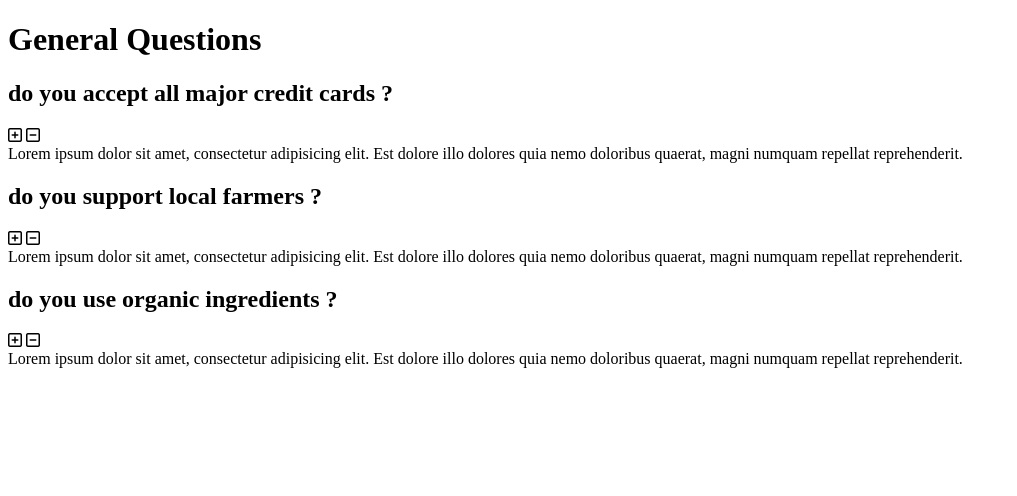
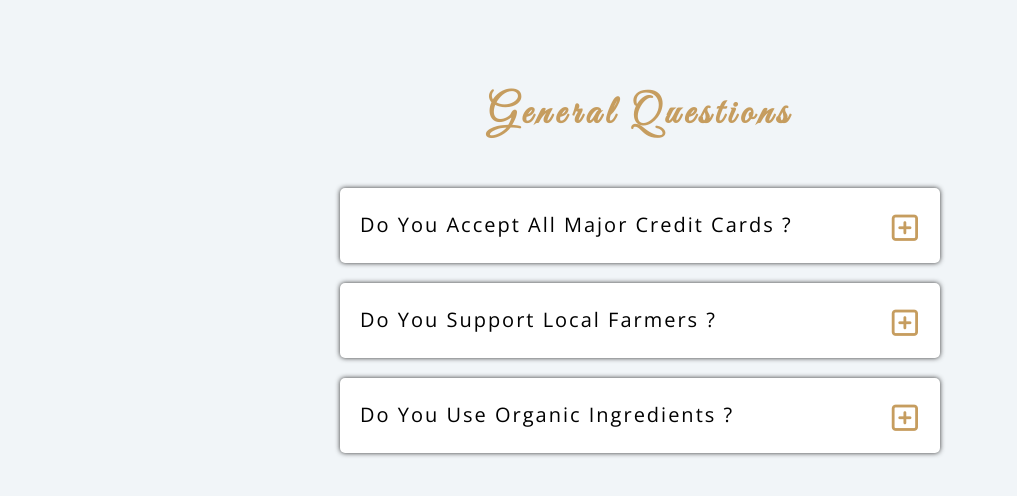
Before and after one commit to Dalien4/questionnaire, a plain HTML site: page index.html in a window 1280 px wide. Shown: the whole page, without its empty margins (0-1017 px from the left). Drawn offline with nearby package versions, Linux system fonts and the light colour scheme; a script that the page names is missing.

Commit message:
mise en place des dernières fonctionnalités

```diff
--- /dev/null
+++ b/app.js
@@ -0,0 +1,35 @@
+// on déclare les variables
+const main = document.querySelector(".main");
+const boutons = document.querySelectorAll(".fa-regular");
+const contenus = document.querySelectorAll(".article__contenu");
+
+main.addEventListener("click", function (event) {
+  const dataId = event.target.dataset.id;
+  const element = document.getElementById(dataId);
+
+  if (dataId) {
+    // on vérifie si le bouton est en plus
+    const plus = event.target.classList.contains("fa-plus-square");
+
+    // on désactive tous les contenus potentiellement actifs
+    contenus.forEach(function(contenu){
+        contenu.classList.remove("article__contenu--actif");
+    });
+
+    // on converti en plus tous les boutons actuellement en moins
+    boutons.forEach(function(bouton){
+        bouton.classList.remove("fa-minus-square");
+        bouton.classList.add("fa-plus-square");
+    });
+
+    // on inverse l'état d'origine du bouton
+    if(plus){
+        event.target.classList.remove("fa-plus-square");
+        event.target.classList.add("fa-minus-square");
+        element.classList.add("article__contenu--actif");
+    } else {
+        event.target.classList.remove("fa-minus-square");
+        event.target.classList.add("fa-plus-square");
+    }
+  }
+});
--- a/index.html
+++ b/index.html
@@ -1,11 +1,21 @@
 <!DOCTYPE html>
 <html lang="fr">
   <head>
-    <meta charset="UTF-8">
-    <meta name="viewport" content="width=device-width, initial-scale=1.0">
+    <meta charset="UTF-8" />
+    <meta name="viewport" content="width=device-width, initial-scale=1.0" />
 
-    <link rel="stylesheet" href="style.css">
-    <link rel="stylesheet" href="https://cdnjs.cloudflare.com/ajax/libs/font-awesome/6.2.0/css/all.min.css" integrity="sha512-xh6O/CkQoPOWDdYTDqeRdPCVd1SpvCA9XXcUnZS2FmJNp1coAFzvtCN9BmamE+4aHK8yyUHUSCcJHgXloTyT2A==" crossorigin="anonymous" referrerpolicy="no-referrer" />
+    <link rel="stylesheet" href="style.css" />
+    <link
+      rel="stylesheet"
+      href="https://cdnjs.cloudflare.com/ajax/libs/font-awesome/6.2.0/css/all.min.css"
+      integrity="sha512-xh6O/CkQoPOWDdYTDqeRdPCVd1SpvCA9XXcUnZS2FmJNp1coAFzvtCN9BmamE+4aHK8yyUHUSCcJHgXloTyT2A=="
+      crossorigin="anonymous"
+      referrerpolicy="no-referrer"
+    />
+    <link
+      href="https://fonts.googleapis.com/css2?family=Great+Vibes&family=Open+Sans&display=swap"
+      rel="stylesheet"
+    />
 
     <script src="app.js" defer></script>
 
@@ -14,40 +24,45 @@
   <body>
     <div class="container">
       <header class="header">
-            <h1 class="header__title">General Questions</h1>
+        <h1 class="header__title">general questions</h1>
       </header>
 
       <main class="main">
         <article class="article">
           <header class="article__header">
-                    <h2 class="article__title">do you accept all major credit cards ?</h2>
-                    <i class="fa-regular fa-plus-square"></i>
-                    <i class="fa-regular fa-minus-square"></i>
+            <h2 class="article__title">
+              do you accept all major credit cards ?
+            </h2>
+            <i class="fa-regular fa-plus-square" data-id="article-one"></i>
           </header>
-                <div class="article__content">
-                    Lorem ipsum dolor sit amet, consectetur adipisicing elit. Est dolore illo dolores quia nemo doloribus quaerat, magni numquam repellat reprehenderit.
+          <div class="article__contenu" id="article-one">
+            Lorem ipsum dolor sit amet, consectetur adipisicing elit. Est dolore
+            illo dolores quia nemo doloribus quaerat, magni numquam repellat
+            reprehenderit.
           </div>
         </article>
 
         <article class="article">
           <header class="article__header">
             <h2 class="article__title">do you support local farmers ?</h2>
-                    <i class="fa-regular fa-plus-square"></i>
-                    <i class="fa-regular fa-minus-square"></i>
+            <i class="fa-regular fa-plus-square" data-id="article-two"></i>
           </header>
-                <div class="article__content">
-                    Lorem ipsum dolor sit amet, consectetur adipisicing elit. Est dolore illo dolores quia nemo doloribus quaerat, magni numquam repellat reprehenderit.
+          <div class="article__contenu" id="article-two">
+            Lorem ipsum dolor sit amet, consectetur adipisicing elit. Est dolore
+            illo dolores quia nemo doloribus quaerat, magni numquam repellat
+            reprehenderit.
           </div>
         </article>
 
         <article class="article">
           <header class="article__header">
             <h2 class="article__title">do you use organic ingredients ?</h2>
-                    <i class="fa-regular fa-plus-square"></i>
-                    <i class="fa-regular fa-minus-square"></i>
+            <i class="fa-regular fa-plus-square" data-id="article-three"></i>
           </header>
-                <div class="article__content">
-                    Lorem ipsum dolor sit amet, consectetur adipisicing elit. Est dolore illo dolores quia nemo doloribus quaerat, magni numquam repellat reprehenderit.
+          <div class="article__contenu" id="article-three">
+            Lorem ipsum dolor sit amet, consectetur adipisicing elit. Est dolore
+            illo dolores quia nemo doloribus quaerat, magni numquam repellat
+            reprehenderit.
           </div>
         </article>
       </main>
--- /dev/null
+++ b/style.scss
@@ -0,0 +1,89 @@
+*, *::after, *::before{
+    box-sizing: border-box;
+    margin: 0;
+    padding: 0;
+}
+
+html{
+    --color-primary: #C69D5F;
+    --color-dark: #333;
+    --color-secondary: #929292;
+    --color-white: #fff;
+    font-size: 62.5%;
+}
+
+body{
+    font-family: "Open Sans", sans-serif;
+    line-height: 1.7;
+    letter-spacing: 0.2rem;
+}
+
+.container{
+    background-color: #F1F5F8;
+    height: 100vh;
+    display: flex;
+    flex-direction: column;
+}
+
+.header
+{
+    &__title{
+        color: var(--color-primary);
+        font-family: "Great Vibes";
+        font-size: 4rem;
+        letter-spacing: 0.5rem;
+        text-transform: capitalize;
+        text-align: center;
+        margin-top: 80px;
+    }
+}
+
+.main{
+    width: 90%;
+    max-width: 600px;
+    margin: 20px auto;
+}
+
+.article{
+    margin-top: 20px;
+    border-radius: 5px;
+    box-shadow: 0 0 5px var(--color-dark);
+    background: var(--color-white);
+    padding: 20px 20px 10px;
+
+    &__header{
+        display: flex;
+        justify-content: space-between;
+        padding-bottom: 10px;
+    }
+
+    &__title{
+        text-transform: capitalize;
+        font-size: 2rem;
+        font-weight: 400;
+    }
+
+    &__contenu{
+        border-top: 1px solid var(--color-secondary);
+        color: var(--color-secondary);
+        font-size: 1.6rem;
+        font-weight: 400;
+        padding: 15px 0;
+        display: none;
+
+        &--actif{
+            display: block;
+        }
+    }
+}
+
+.fa-plus-square, .fa-minus-square{
+    font-size: 3rem;
+    margin-top: 5px;
+    color: var(--color-primary);
+    transition: transform 0.5s linear;
+
+    &:hover{
+        transform: rotate(90deg);
+    }
+}
```
Also changed, not shown: style.css (added), 1 other file. Lines whose indentation alone changed are shown as unchanged.
